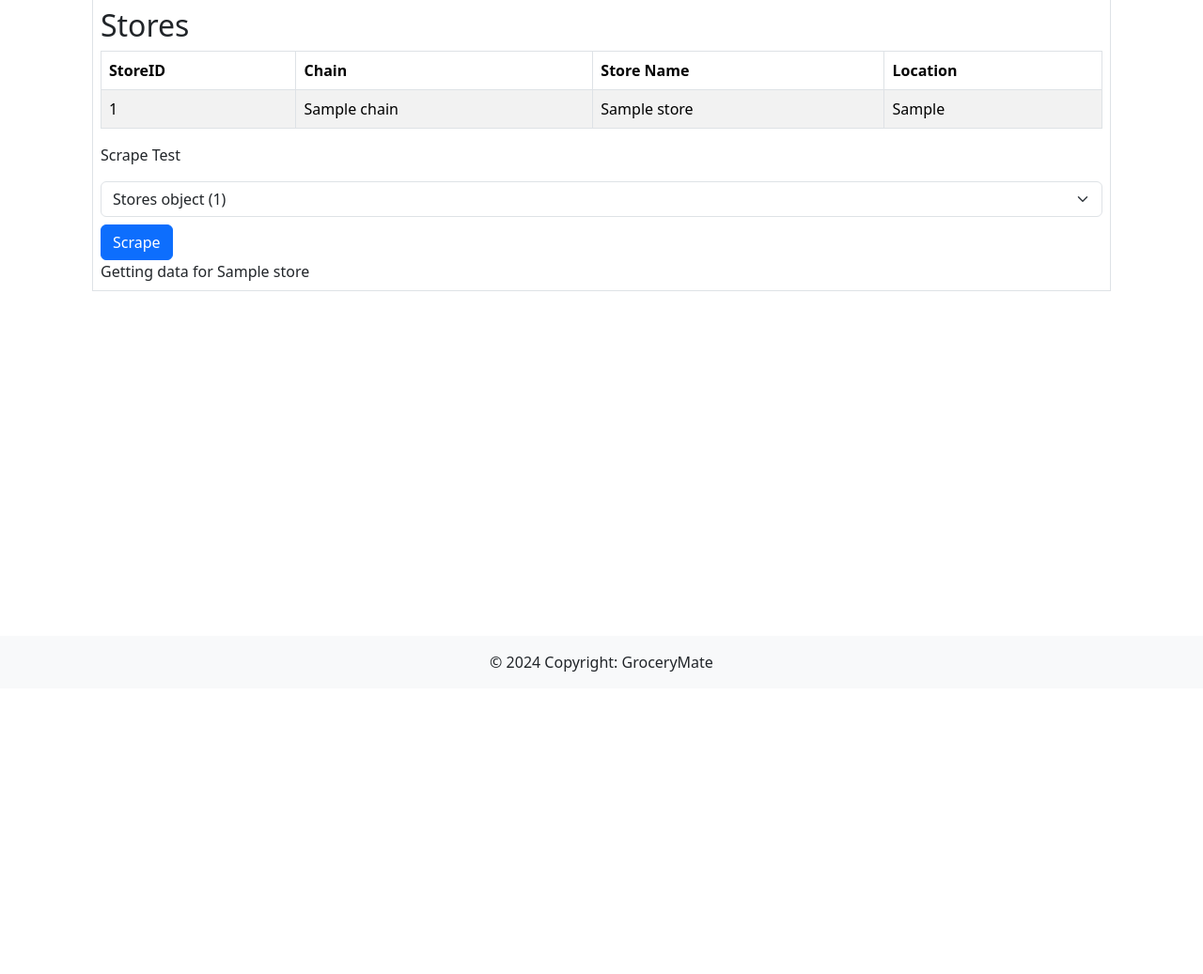
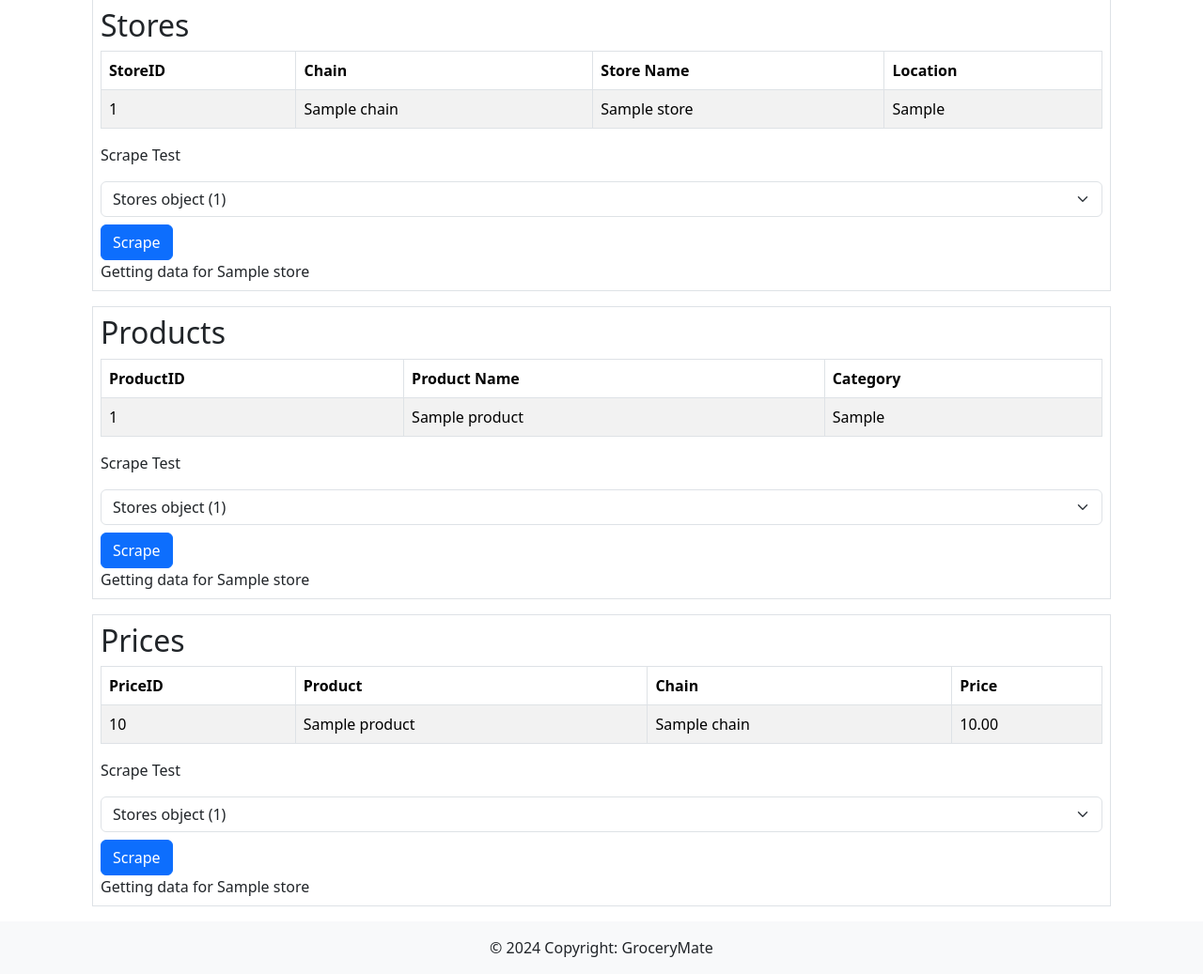
Before and after one commit to FuadMannan/GroceryMate, a Django app: template GroceryMate/myapp/templates/scrape.html in a window 1280 px wide. Shown: the part 67-1104 px from the top of the page at 94% size. Before the commit the page ends 782 px from the top, so only its background shows below. Run offline with Django 5.2, Linux system fonts and the light colour scheme; tables that the repository leaves empty hold one stand-in row (values such as "Sample post"); the template is opened without the code that fills it: values that come from a table or form of the project are taken from there, most other values are stand-ins (such as "Sample title", 1, 10 or a date in 2020); parts of the project's set-up code (start-up, migrations or seed data) failed here and were passed over.

Commit message:
Add scraping for products and prices for Walmart

```diff
--- a/GroceryMate/myapp/templates/scrape.html
+++ b/GroceryMate/myapp/templates/scrape.html
@@ -40,4 +40,80 @@
         {% endif %}
     </div>
 </div>
+<div class="border m-3 p-2">
+    <h2>Products</h2>
+    <div style="max-height: 500px; overflow-y: scroll;">
+        <table class="table table-striped table-bordered pb-5">
+            <thead>
+                <th>ProductID</th>
+                <th>Product Name</th>
+                <th>Category</th>
+            </thead>
+            <tbody>
+                {% for item in product_items %}
+                <tr>
+                    <td>{{ item.ProductID }}</td>
+                    <td>{{ item.ProductName }}</td>
+                    <td>{{ item.Category }}</td>
+                </tr>
+                {% endfor %}
+            </tbody>
+        </table>
+    </div>
+    <form method="get" action="get_products_prices">
+        <div class="mb-3">
+            Scrape Test
+        </div>
+        <select id="chain" name="chain" class="form-select my-2">
+            {% for store in stores %}
+                <option value="{{ store }}">{{ store }}</option>
+            {% endfor %}
+        </select>
+        <button type="submit" class="btn btn-primary">Scrape</button>
+    </form>
+    <div>
+        {% if store %}
+        <span>Getting data for {{ store }}</span>
+        {% endif %}
+    </div>
+</div>
+<div class="border m-3 p-2">
+    <h2>Prices</h2>
+    <div style="max-height: 500px; overflow-y: scroll;">
+        <table class="table table-striped table-bordered">
+            <thead>
+                <th>PriceID</th>
+                <th>Product</th>
+                <th>Chain</th>
+                <th>Price</th>
+            </thead>
+            <tbody>
+                {% for item in price_items %}
+                <tr>
+                    <td>{{ item.PriceID }}</td>
+                    <td>{{ item.ProductID.ProductName }}</td>
+                    <td>{{ item.ChainID.ChainName }}</td>
+                    <td>{{ item.Price }}</td>
+                </tr>
+                {% endfor %}
+            </tbody>
+        </table>
+    </div>
+    <form method="post">
+        <div class="mb-3">
+            Scrape Test
+        </div>
+        <select id="chain" name="chain" class="form-select my-2">
+            {% for store in stores %}
+            <option value="{{store}}">{{store}}</option>
+            {% endfor %}
+        </select>
+        <button type="submit" class="btn btn-primary">Scrape</button>
+    </form>
+    <div>
+        {% if store %}
+        <span>Getting data for {{ store }}</span>
+        {% endif %}
+    </div>
+</div>
 {% endblock %}
--- a/GroceryMate/myapp/urls.py
+++ b/GroceryMate/myapp/urls.py
@@ -7,7 +7,8 @@ urlpatterns = [
     path(r'signup/', views.signup, name='signup'),
     path('accounts/', include('django.contrib.auth.urls')),
     path('scrape/', views.scrape, name='scrape'),
-    path('scrape/get_locations', views.get_locations, name='get_locations'),
+    path('scrape/get_locations', views.scrape, name='get_locations'),
+    path('scrape/get_products_prices', views.scrape, name='get_products_prices'),
     path('grocery_lists/', views.grocery_lists),
     path('save_grocery_lists/', views.save_grocery_lists),
     path('delete_grocery_list/<int:id>', views.delete_grocery_list),
```
Also changed, not shown: GroceryMate/myapp/backend/scrape_api/scrape_api.py (+108 -1 lines), GroceryMate/myapp/views.py (+13 -11 lines).
